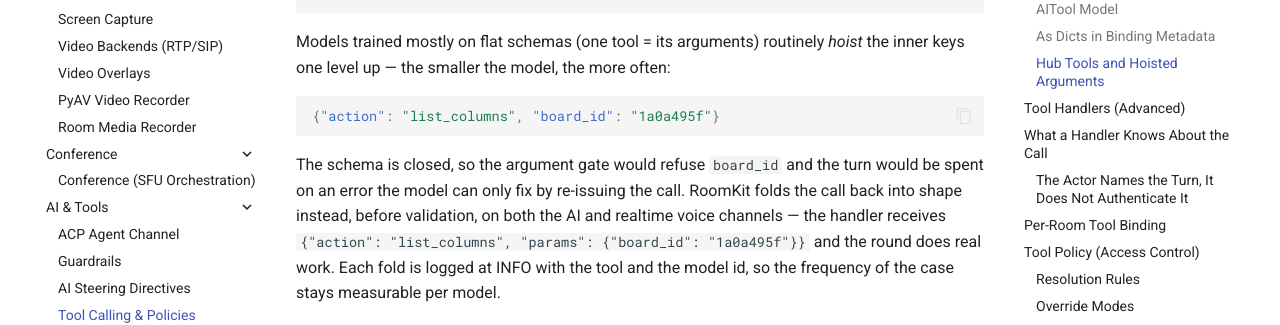
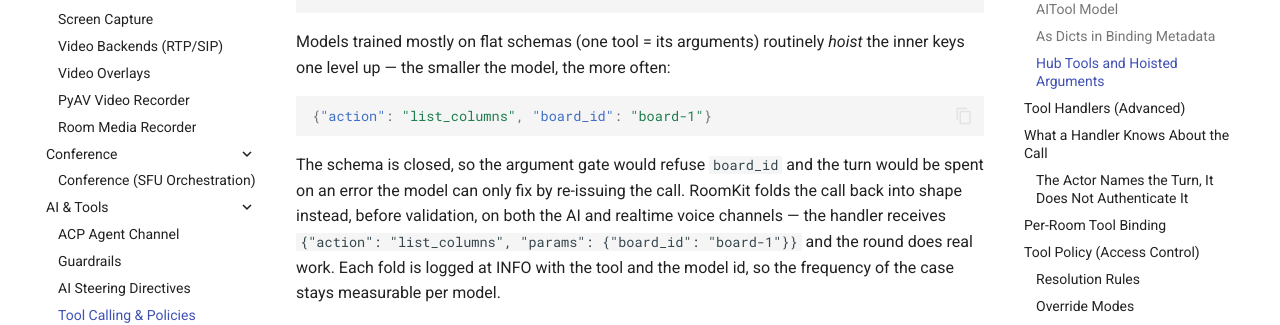
Before and after one commit to roomkit-live/roomkit-docs, an MkDocs documentation site: the page built from docs/guides/tool-calling.md, in a window 1280 px wide and 900 px high, scrolled down 2242 px. Shown: the part 153-478 px from the top of the window. Built offline with MkDocs 1.6.1 and Material for MkDocs 9.7.7, drawn with Linux system fonts in a browser that asks for light colours; comment, search, counter and statistics services are not loaded.

Commit message:
docs(tool-calling): use a neutral board id in the fold example (RMK-129)

````diff
--- a/docs/guides/tool-calling.md
+++ b/docs/guides/tool-calling.md
@@ -109,14 +109,14 @@ Models trained mostly on flat schemas (one tool = its arguments) routinely
 *hoist* the inner keys one level up — the smaller the model, the more often:
 
 ```json
-{"action": "list_columns", "board_id": "1a0a495f"}
+{"action": "list_columns", "board_id": "board-1"}
 ```
 
 The schema is closed, so the argument gate would refuse `board_id` and the turn
 would be spent on an error the model can only fix by re-issuing the call.
 RoomKit folds the call back into shape instead, before validation, on both the
 AI and realtime voice channels — the handler receives
-`{"action": "list_columns", "params": {"board_id": "1a0a495f"}}` and the round
+`{"action": "list_columns", "params": {"board_id": "board-1"}}` and the round
 does real work. Each fold is logged at INFO with the tool and the model id, so
 the frequency of the case stays measurable per model.
 
````
